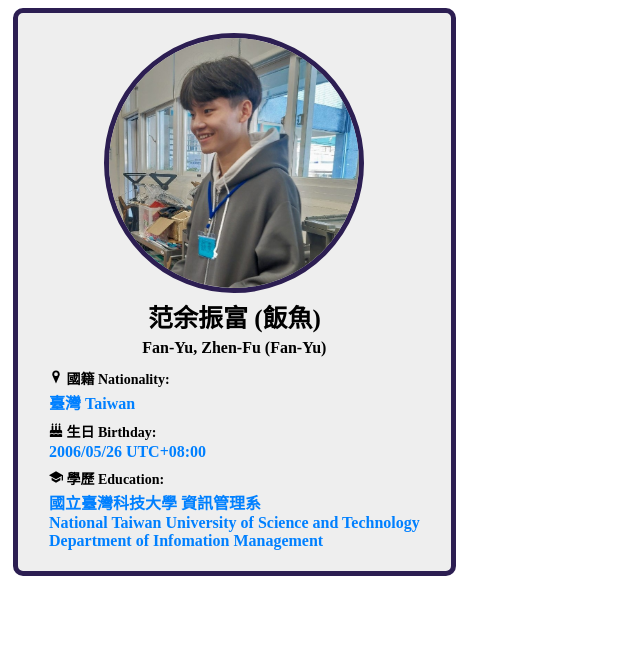
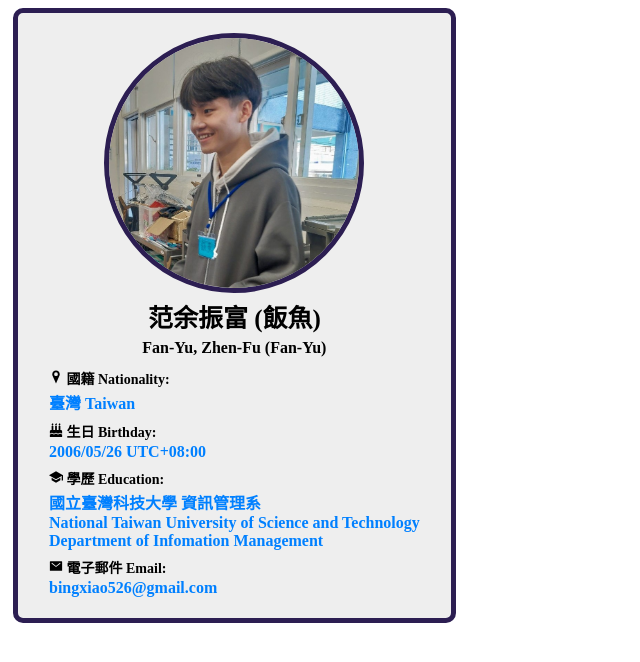
Before and after one commit to fanyuuu2006/fanyu-web, a Next.js app in the folder frontend/: page / in a window 1280 px wide. Shown: the top 662 px of the page, without its empty margins (0-640 px from the left). Built offline with nearby package versions, Linux system fonts and the light colour scheme.

Commit message:
feat: Email

```diff
--- a/frontend/src/components/ProfileDiv.jsx
+++ b/frontend/src/components/ProfileDiv.jsx
@@ -5,6 +5,7 @@ import Profile from "@/json/Profile.json";
 import { GiPositionMarker } from "react-icons/gi";
 import { FaBirthdayCake } from "react-icons/fa";
 import { IoSchoolSharp } from "react-icons/io5";
+import { IoMailSharp } from "react-icons/io5";
 
 function HeadPhoto() {
   return (
@@ -96,6 +97,18 @@ function FileTable() {
               {Profile.Education.Department.English}
             </a>
           </TableData>
+          <TableData isValue={false}>
+          <IoMailSharp /> 電子郵件 Email:
+          </TableData>
+          <TableData isValue={true}>
+            <a
+              href="mailto:bingxiao526@gmail.com"
+              target="_blank"
+              rel="noopener noreferrer"
+            >
+              {Profile.Email.Gmail}
+            </a>
+          </TableData>
         </tr>
       </tbody>
     </table>
```
